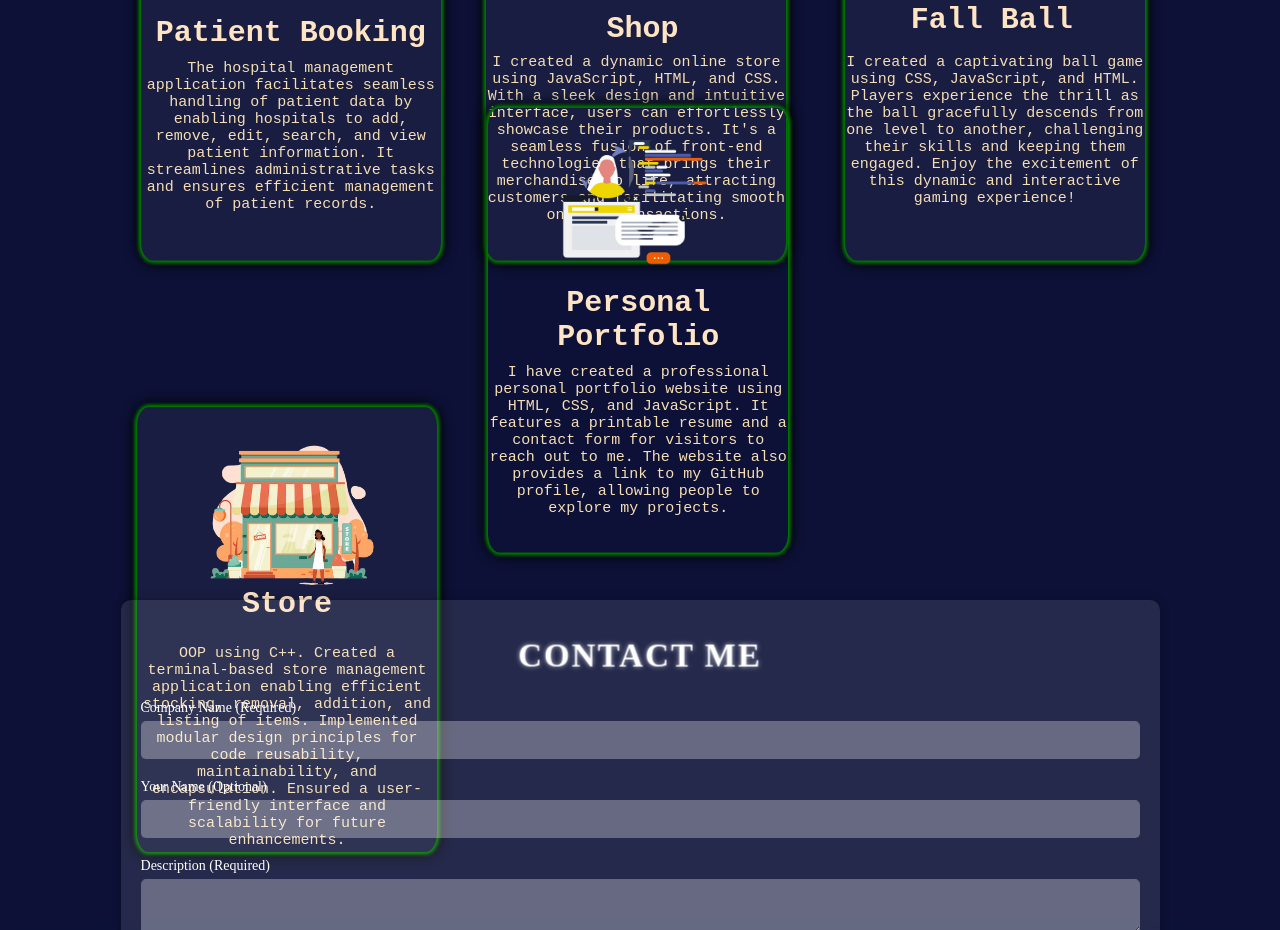
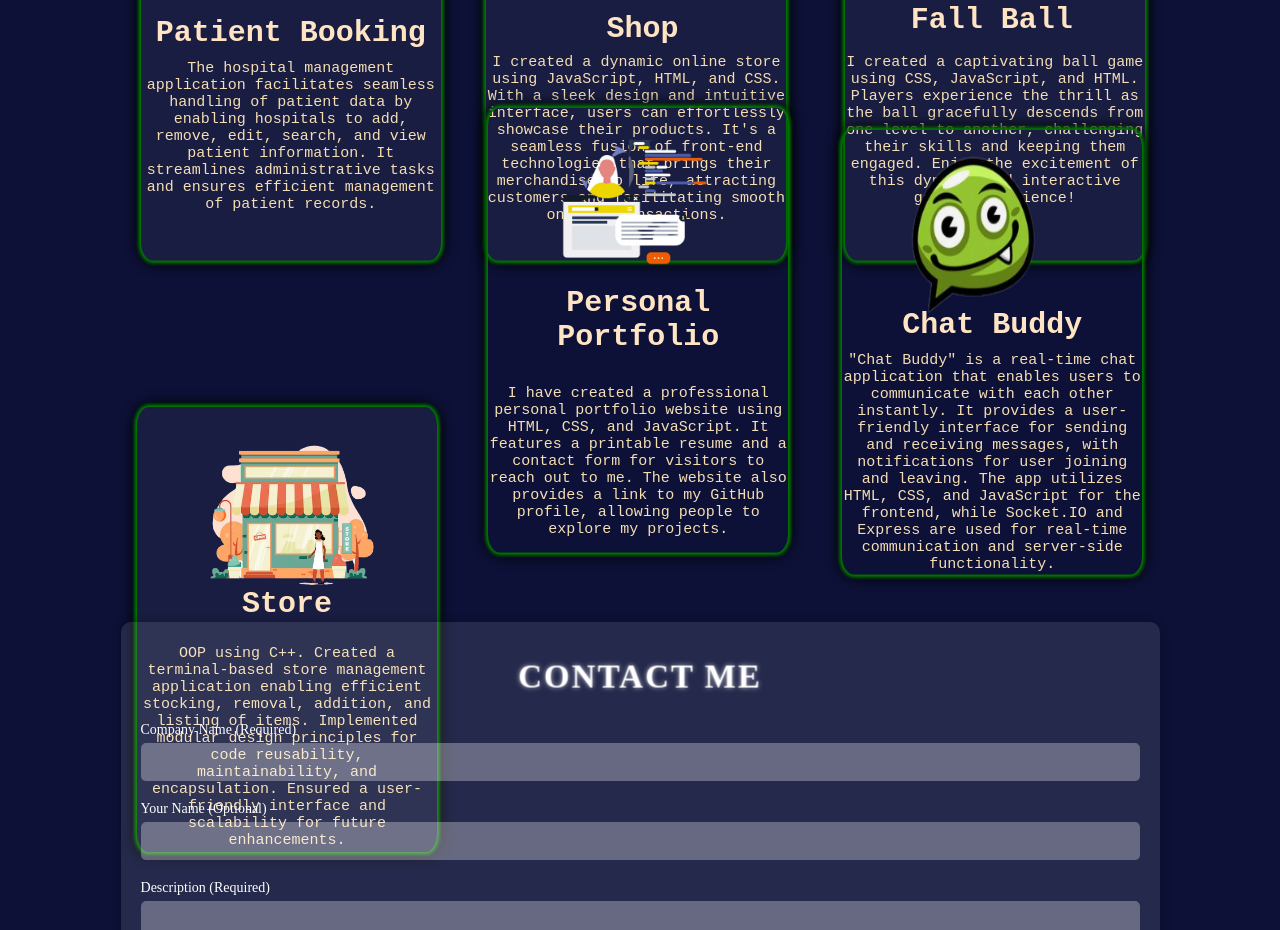
Before and after one commit to ManjotSingh4241/portfolio, a website: page index.html in a window 1280 px wide. Shown: the part 1139-2069 px from the top of the page. Drawn offline with Linux system fonts and the light colour scheme.

Commit message:
Updated 1|July|2023

```diff
--- a/css/style.css
+++ b/css/style.css
@@ -665,7 +665,7 @@ body {
     font-size: 15px;
     text-align: center;
     position: absolute;
-    margin-top: -10%;
+    margin-top: -3%;
 }
 
 .project5 a {
@@ -724,6 +724,100 @@ body {
     transform: translateY(0);
 }
 
+.project6 {
+    width: 300px;
+    height: 445px;
+    margin-top: -33.5%;
+    margin-left: 66%;
+    border-radius: 4%;
+    box-shadow: 0 0 5px green, 0 0 5px green, 0 0 5px green, 0 0 5px green, 0 0 15px black, 0 0 15px black;
+
+}
+
+.img6 {
+    width: 250px;
+    height: 190px;
+    margin-right: auto;
+    margin-left: auto;
+    margin-top: auto;
+    margin-bottom: 0px;
+    display: block;
+}
+
+.project6 h4 {
+    color: bisque;
+    font-family: 'Courier New', Courier, monospace;
+    font-size: 30px;
+    opacity: 1;
+    text-align: center;
+    margin-top: -4%;
+}
+
+.project6 .text6 {
+    color: wheat;
+    font-family: 'Courier New', Courier, monospace;
+    font-size: 15px;
+    text-align: center;
+    position: absolute;
+    margin-top: -10%;
+}
+
+.project6 a {
+    text-decoration: none;
+    color: wheat;
+    font-family: 'Courier New', Courier, monospace;
+    font-size: 20px;
+    font-weight: 900;
+}
+
+.project6 .lang6 {
+    color: wheat;
+    font-family: 'Courier New', Courier, monospace;
+    opacity: 0;
+    position: absolute;
+    top: 40%;
+    left: 35%;
+    font-weight: 999;
+    text-shadow: 0 0 5px red, 0 0 10px red, 0 0 15px red, 0 0 20px red, 0 0 px red, 0 0 80px red, 0 0 100px red, 0 0 150px red;
+    animation: glowing 2s linear infinite;
+}
+
+
+.project6:hover .lang6 {
+    opacity: 1;
+}
+
+.project6:hover .text6 {
+    opacity: 1;
+    filter: blur(5px);
+}
+
+.project6:hover .sh {
+    opacity: 1;
+    filter: blur(5px);
+}
+
+.project6:hover .img6 {
+    opacity: 1;
+    filter: blur(5px);
+}
+
+.project6:hover .project6 .lang6 {
+    opacity: 1;
+    filter: blur(0px);
+}
+
+#pro6 {
+    opacity: 0;
+    transform: translateY(20px);
+    transition: opacity 2s ease-out, transform 4s ease-out;
+}
+
+#pro6.is-visible {
+    opacity: 1;
+    transform: translateY(0);
+}
+
 #form-container {
     max-width: 999px;
     background-color: rgba(255, 255, 255, 0.1);
@@ -738,21 +832,6 @@ body {
     perspective: 1000px;
     transition: transform 0.3s ease;
 }
-
-/* .form-container {
-    max-width: 999px;
-    background-color: rgba(255, 255, 255, 0.1);
-    border-radius: 10px;
-    padding: 20px;
-    margin-top: 50px;
-    margin-left: auto;
-    margin-right: auto;
-    margin-bottom: 20px;
-    box-shadow: 0 0 10px rgba(0, 0, 0, 0.3);
-    transform-style: preserve-3d;
-    perspective: 1000px;
-    transition: transform 0.3s ease;
-} */
 
 h1 {
     text-align: center;
--- a/index.html
+++ b/index.html
@@ -28,7 +28,7 @@
 
         <center> <b>
                 <div id="abt">
-                    <h2 id="aboutMe" >About Me</h2>
+                    <h2 id="aboutMe">About Me</h2>
                 </div>
             </b></center>
 
@@ -124,6 +124,22 @@
 
     </div>
 
+    <div class="project6" id="pro6">
+        <img class="img6" src="/media/ChattingApp.png">
+        <div class="container">
+            <h4 class="sh"><b>Chat Buddy</b></h4>
+            <p class="text6">
+                "Chat Buddy" is a real-time chat application that enables users to communicate with each other
+                instantly. It provides a user-friendly interface for sending and receiving messages, with notifications
+                for user joining and leaving. The app utilizes HTML, CSS, and JavaScript for the frontend, while
+                Socket.IO and Express are used for real-time communication and server-side functionality.</p><br>
+            <a href="https://github.com/ManjotSingh4241/ChattingApplication" target="_blank">
+                <p id="lang6" class="lang6">JavaScript || HTML <br>. || CSS ||Socket.io || Express.js
+            </a></p>
+        </div>
+
+    </div>
+
     <div class="form-container" id="form-container">
         <h1>Contact Me</h1>
         <form netlify>
--- a/script/script.js
+++ b/script/script.js
@@ -12,7 +12,7 @@ function isInViewport(element) {
 
 // Function to handle the scroll event
 function handleScroll() {
-    var elements = document.querySelectorAll('#pro, #pro3, #pro2, #pro4, #pro5, form-container');
+    var elements = document.querySelectorAll('#pro, #pro3, #pro2, #pro4, #pro5, #pro6, form-container');
 
     for (var i = 0; i < elements.length; i++) {
         var element = elements[i];
```
Also changed, not shown: media/ChattingApp.png (added), 1 other file. Lines whose indentation alone changed are shown as unchanged.
